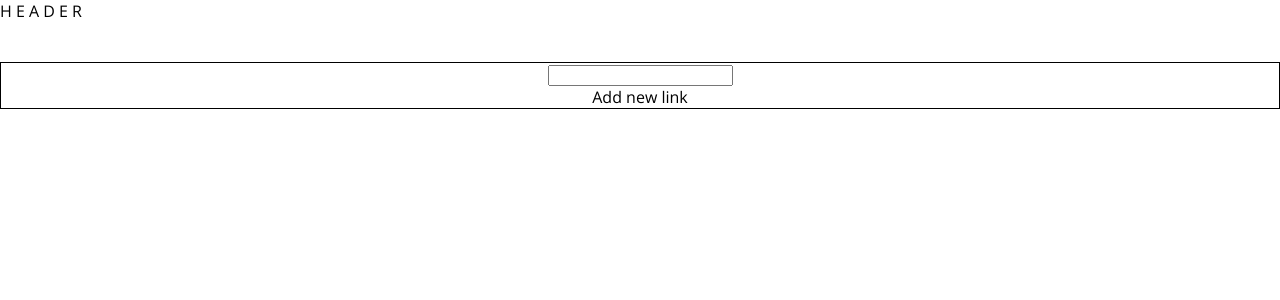
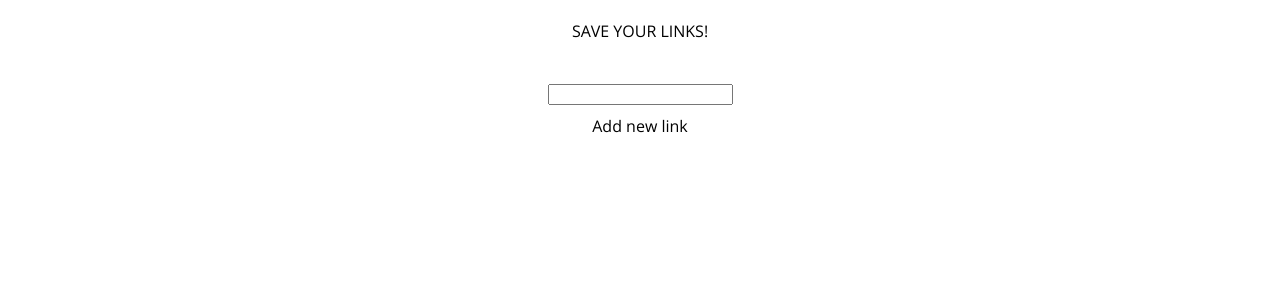
Before and after one commit to AdrianVillalbaSanchez/Algo-reactivo, a React (Create React App) app: page / in a window 1280 px wide. Shown: the top 300 px of the page. Built offline with nearby package versions, Linux system fonts and the light colour scheme.

Commit message:
Remove button added

```diff
--- a/src/App.js
+++ b/src/App.js
@@ -41,7 +41,7 @@ class App extends Component {
     return (
       <div className="App">
 
-        <div className="header"> H E A D E R  </div>
+        <div className="header"> SAVE YOUR LINKS! </div>
 
         <div className="formLink">
           <input type="text"
@@ -53,7 +53,7 @@ class App extends Component {
           <div className="btn" onClick={this.addLink.bind(this)}> Add new link </div>
         </div>
 
-        <div>{links} </div>
+        <div> {links} </div>
 
       </div >
     );
--- a/src/components/Link.js
+++ b/src/components/Link.js
@@ -8,7 +8,12 @@ class Link extends Component {
         <div className="webTitle">
           <p> {this.props.title}</p>
         </div>
+        <div className="webDesc">
+          <p> Description asdfsadfsadfsadfsadf </p>
+        </div>
+        <div className="removeBtn" onClick={this.props.deleteMethod}> Remove </div>
       </div>
+
     );
   }
 }
--- a/src/index.css
+++ b/src/index.css
@@ -21,12 +21,28 @@ body {
   font-weight: 700;
 }
 
+.webDesc{
+  font-size: 0.6em;
+}
+
 .webLink{
   font-size: 0.7em;
 }
 
 .formLink{
-  border: 1px black solid;
   margin-top: 40px;
   text-align: center;
 }
+
+.btn{
+  margin-top: 10px;
+}
+
+.header{
+  margin-top: 20px;
+  text-align: center;
+}
+
+.removeBtn {
+  color: red;
+}
```
